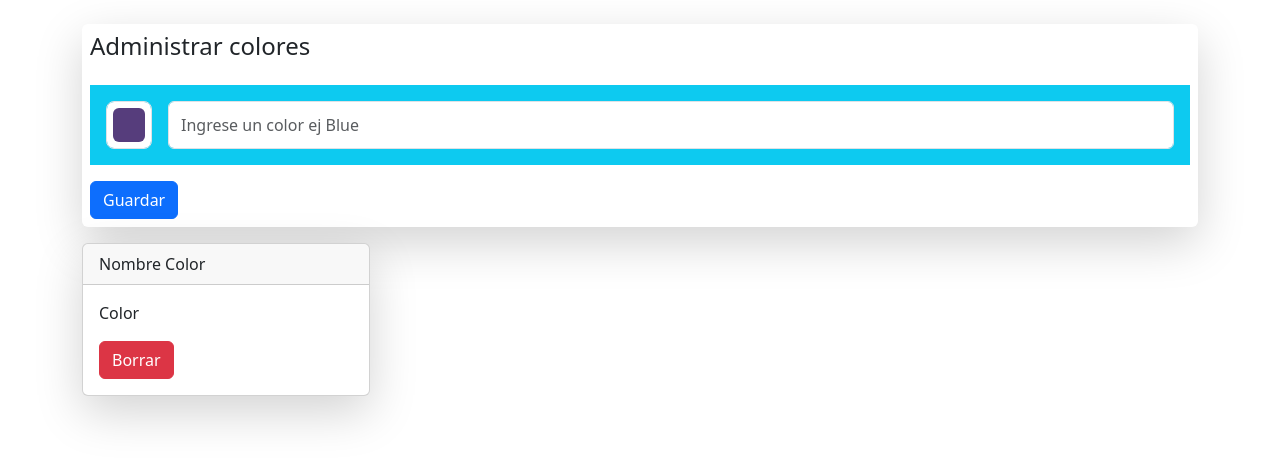
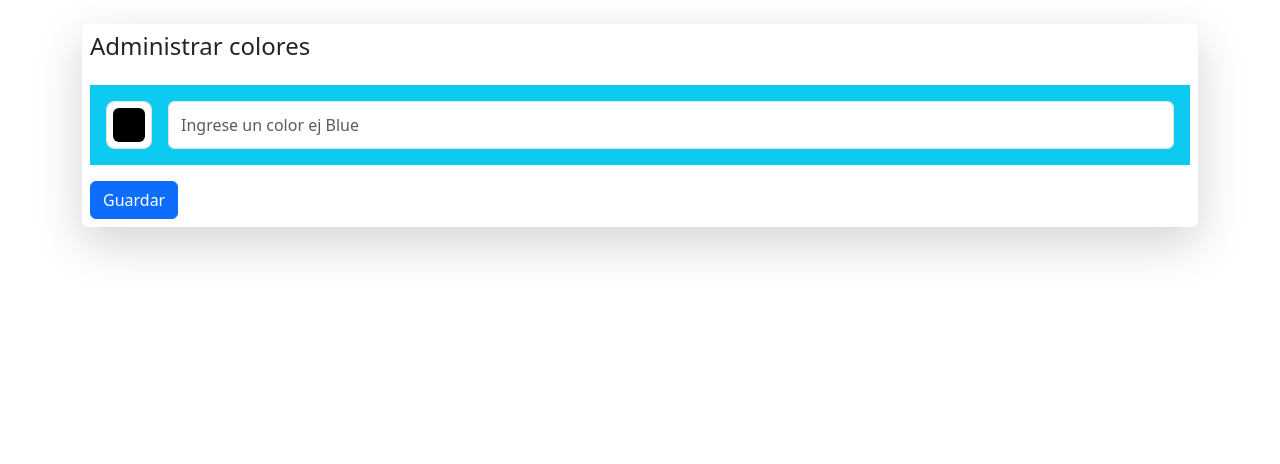
Before and after one commit to julianDev94/tp-react-ejercicio6, a React (Vite) app: page / in a window 1280 px wide. Shown: the top 464 px of the page. Built offline with nearby package versions, Linux system fonts and the light colour scheme.

Commit message:
Agrego state de codigo de colores

```diff
--- a/src/components/CardColor.jsx
+++ b/src/components/CardColor.jsx
@@ -1,21 +1,21 @@
 import React from 'react';
-import { Button, Card } from 'react-bootstrap';
+import { Button, Card, Container } from 'react-bootstrap';
 
 
-const CardColor = () => {
+const CardColor = ({nombreColores}) => {
     return (
-        <Card
+            nombreColores.map((color) => <Card
             id='card'
-          className="mb-2 shadow-lg"
+              className="mb-2 shadow-lg mx-3"
             >
-          <Card.Header>Nombre Color</Card.Header>
+              <Card.Header>{color}</Card.Header>
               <Card.Body>
                 <Card.Text>
                   Color
                 </Card.Text>
                 <Button variant='danger'>Borrar</Button>
               </Card.Body>
-        </Card>
+            </Card> )
     );
 };
 
--- a/src/components/FormularioColores.jsx
+++ b/src/components/FormularioColores.jsx
@@ -5,13 +5,16 @@ import { useState } from "react";
 
 const FormularioColores = () => {
   const [nombreColor, setNombreColor] = useState("");
-  const [colores, setColores] = useState([]);
+  const [nombreColores, setNombreColores] = useState([]);
+  const [codigoColor, setCodigoColor] = useState("");
+
 
   const handlerSubmit = (e) => {
     e.preventDefault();
     console.log("dentro del evento submit");
-    setColores([...colores,nombreColor]);
+    setNombreColores([...nombreColores,nombreColor]);
     setNombreColor('');
+    setCodigoColor('');
   };
 
   return (
@@ -24,8 +27,9 @@ const FormularioColores = () => {
               type="color"
               size="lg"
               id="inputColor"
-              defaultValue="#563d7c"
               title="Cambia tu color"
+              onChange={(e)=>setCodigoColor(e.target.value)}
+              value={codigoColor}
             />
             <Form.Control
               type="text"
@@ -42,8 +46,8 @@ const FormularioColores = () => {
           </Button>
         </Form>
       </section>
-      <section className="my-3">
-        <CardColor />
+      <section className="my-3 d-flex">
+        <CardColor nombreColores={nombreColores}  />
       </section>
     </>
   );
```
Lines whose indentation alone changed are shown as unchanged.
